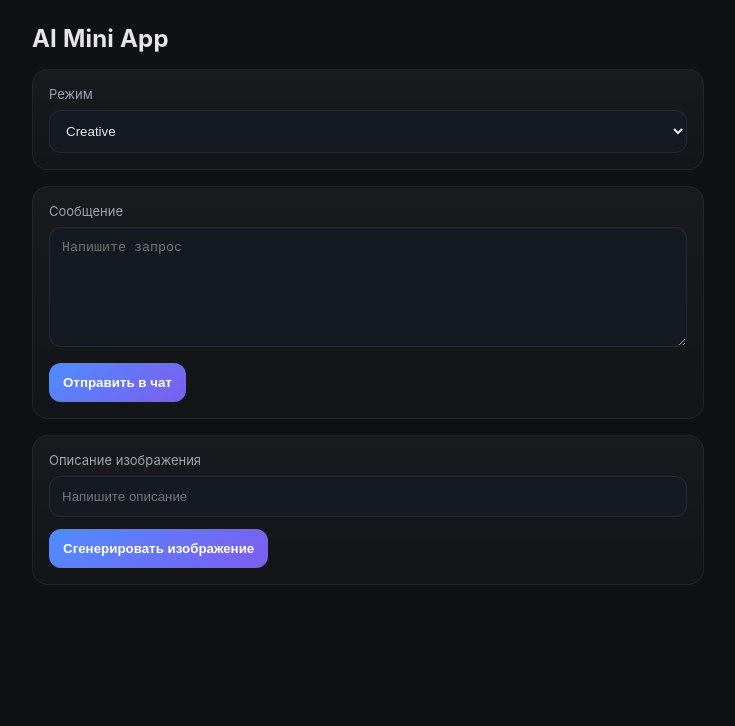
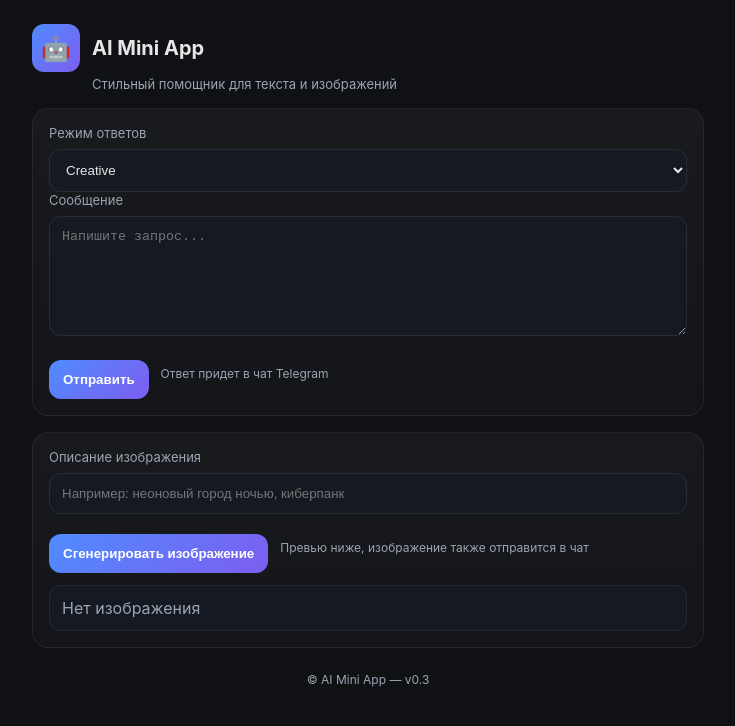
Before and after one commit to Kazeduun889/bot-ai-flyers, a plain HTML site: page index.html in a window 1280 px wide. Shown: the whole page, without its empty margins (272-1007 px from the left). Drawn offline with Linux system fonts and the light colour scheme.

Commit message:
Add files via upload

```diff
--- a/app.js
+++ b/app.js
@@ -30,15 +30,36 @@ sendChatBtn.addEventListener("click", () => {
     return;
   }
   sendData({ type: "chat", text, mode });
-  tg?.close();
+  tg?.HapticFeedback?.impactOccurred("light");
+  if (tg) tg.MainButton.show();
+  tg?.MainButton.setParams({ text: "Отправлено" });
+  setTimeout(() => tg?.MainButton.hide(), 1500);
 });
 
-sendImageBtn.addEventListener("click", () => {
+sendImageBtn.addEventListener("click", async () => {
   const prompt = promptEl.value.trim();
   if (!prompt) {
     alert("Введите описание изображения");
     return;
   }
-  sendData({ type: "imagine", prompt });
-  tg?.close();
+  const status = document.getElementById("imgStatus");
+  const img = document.getElementById("imgPreview");
+  status.textContent = "Генерация...";
+  img.style.display = "none";
+  try {
+    const q = encodeURIComponent(prompt);
+    const url = `https://image.pollinations.ai/prompt/${q}?n=1&size=1024`;
+    const res = await fetch(url, { cache: "no-store" });
+    if (!res.ok) throw new Error("Bad response");
+    const blob = await res.blob();
+    const objUrl = URL.createObjectURL(blob);
+    img.src = objUrl;
+    img.style.display = "block";
+    status.textContent = "Готово ✅";
+    sendData({ type: "imagine", prompt });
+    tg?.HapticFeedback?.impactOccurred("heavy");
+  } catch (e) {
+    console.error(e);
+    status.textContent = "Не удалось сгенерировать";
+  }
 });
--- a/index.html
+++ b/index.html
@@ -9,24 +9,52 @@
 </head>
 <body>
   <div class="container">
-    <h1>AI Mini App</h1>
-    <div class="mode">
-      <label>Режим</label>
+    <header class="brand">
+      <div class="logo">🤖</div>
+      <div class="title">AI Mini App</div>
+      <div class="subtitle">Стильный помощник для текста и изображений</div>
+    </header>
+
+    <section class="card">
+      <div class="row">
+        <div class="col">
+          <label>Режим ответов</label>
           <select id="mode">
             <option value="creative">Creative</option>
             <option value="strict">Strict</option>
           </select>
         </div>
-    <div class="block">
+      </div>
+      <div class="row">
+        <div class="col">
           <label>Сообщение</label>
-      <textarea id="text" placeholder="Напишите запрос"></textarea>
-      <button id="sendChat">Отправить в чат</button>
+          <textarea id="text" placeholder="Напишите запрос..."></textarea>
         </div>
-    <div class="block">
+      </div>
+      <div class="actions">
+        <button id="sendChat">Отправить</button>
+        <span class="hint">Ответ придет в чат Telegram</span>
+      </div>
+    </section>
+
+    <section class="card">
+      <div class="row">
+        <div class="col">
           <label>Описание изображения</label>
-      <input id="prompt" placeholder="Напишите описание">
+          <input id="prompt" placeholder="Например: неоновый город ночью, киберпанк">
+        </div>
+      </div>
+      <div class="actions">
         <button id="sendImage">Сгенерировать изображение</button>
+        <span class="hint">Превью ниже, изображение также отправится в чат</span>
       </div>
+      <div class="preview">
+        <div id="imgStatus" class="status">Нет изображения</div>
+        <img id="imgPreview" alt="preview" style="display:none"/>
+      </div>
+    </section>
+
+    <footer class="footer">© AI Mini App — v0.3</footer>
   </div>
   <script src="app.js"></script>
 </body>
--- a/style.css
+++ b/style.css
@@ -17,6 +17,75 @@ body {
   max-width: 720px;
   margin: 0 auto;
   padding: 24px;
+}
+h1 {
+  display: none;
+}
+.brand {
+  display: grid;
+  grid-template-columns: 48px 1fr;
+  grid-template-rows: auto auto;
+  gap: 4px 12px;
+  align-items: center;
+  margin-bottom: 16px;
+}
+.brand .logo {
+  width: 48px;
+  height: 48px;
+  border-radius: 12px;
+  background: linear-gradient(135deg, var(--accent), var(--accent-2));
+  display: flex;
+  align-items: center;
+  justify-content: center;
+  font-size: 24px;
+}
+.brand .title {
+  font-size: 20px;
+  font-weight: 700;
+}
+.brand .subtitle {
+  grid-column: 2 / 3;
+  font-size: 13px;
+  color: var(--muted);
+}
+.card {
+  background: linear-gradient(180deg, rgba(255,255,255,0.04), rgba(255,255,255,0.02));
+  border: 1px solid rgba(255,255,255,0.06);
+  border-radius: 16px;
+  padding: 16px;
+  margin-bottom: 16px;
+}
+.row {
+  display: grid;
+  grid-template-columns: 1fr;
+  gap: 12px;
+}
+.col { width: 100%; }
+.actions {
+  display: flex;
+  align-items: center;
+  gap: 12px;
+  margin-top: 8px;
+}
+.hint {
+  font-size: 12px;
+  color: var(--muted);
+}
+.preview {
+  margin-top: 12px;
+  border-radius: 12px;
+  overflow: hidden;
+  border: 1px solid rgba(255,255,255,0.06);
+  background: var(--card);
+}
+#imgPreview {
+  width: 100%;
+  height: auto;
+  display: block;
+}
+.status {
+  padding: 12px;
+  color: var(--muted);
 }
 h1 {
   font-size: 24px;
```
Lines whose indentation alone changed are shown as unchanged.
